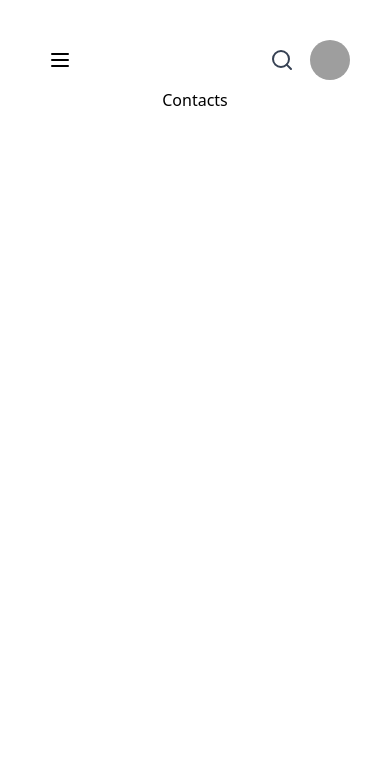
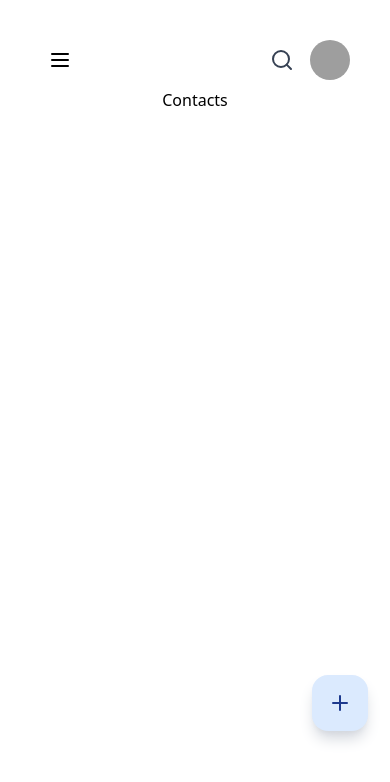
Before and after one commit to Abdullah00001/workly-contacts-client, a React (Vite) app: page / in a window 390 px wide. Shown: the top 782 px of the page. Built offline with nearby package versions, Linux system fonts and the light colour scheme; grey boxes are pictures that could not be loaded.

Commit message:
feature(accesibility): add create contact fixed button for mobile and tablet devices

```diff
--- /dev/null
+++ b/src/features/create contact/ui/CreateContactSmall.tsx
@@ -0,0 +1,20 @@
+import { Plus } from "lucide-react";
+import { FC } from "react";
+import { useNavigate } from "react-router-dom";
+
+const CreateContactSmall: FC = () => {
+  const navigate = useNavigate();
+  const handleNavigate = () => {
+    navigate("/create-contact");
+  };
+  return (
+    <button
+      onClick={handleNavigate}
+      className="flex items-center justify-center w-14 h-14 sm:w-16 sm:h-16 bg-blue-100 shadow-lg shadow-gray-300 rounded-2xl sm:rounded-3xl transition-all duration-300 hover:bg-blue-200 active:scale-95"
+    >
+      <Plus className="text-blue-900 w-6 h-6 md:w-8 md:h-8" />
+    </button>
+  );
+};
+
+export default CreateContactSmall;
--- a/src/layouts/Main.tsx
+++ b/src/layouts/Main.tsx
@@ -2,6 +2,7 @@ import { FC } from "react";
 import { Outlet } from "react-router-dom";
 import Header from "../components/layout/Header";
 import Sidebar from "../components/layout/Sidebar";
+import CreateContactSmall from "../features/create contact/ui/CreateContactSmall";
 
 const Main: FC = () => {
   return (
@@ -17,8 +18,11 @@ const Main: FC = () => {
           </div>
         </div>
       </div>
-      <div className="block md:hidden">
+      <div className="block relative lg:hidden">
         <Outlet />
+        <div className="fixed top-[80%] left-[80%] md:left-[90%] md:top-[85%]">
+          <CreateContactSmall />
+        </div>
       </div>
     </>
   );
```
Also changed, not shown: 2 other files (tests, documents, lock files or other folders).
